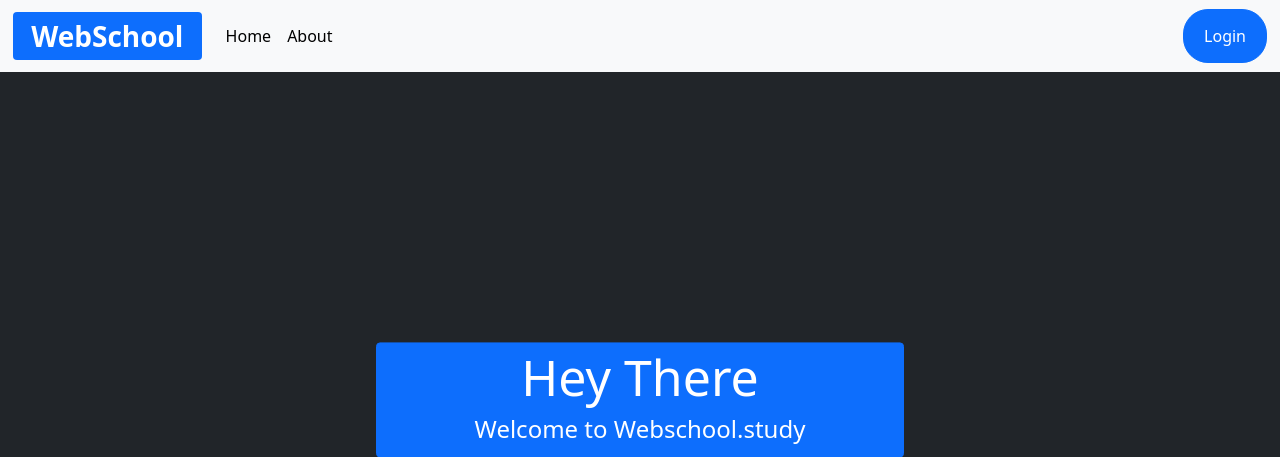
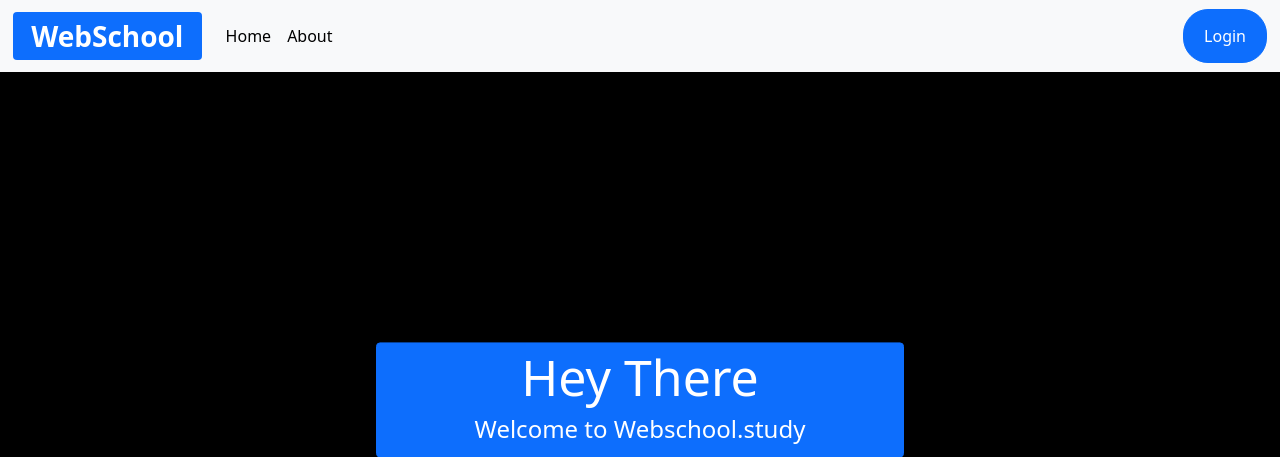
Before and after one commit to alvinbengeorge/Webschool, a Flask app: template templates/Intro_page.html in a window 1280 px wide. Shown: the top 457 px of the page. Run offline with Flask 2, Linux system fonts and the light colour scheme; the template is opened without the code that fills it, so the values that code supplies are empty.

Commit message:
Updated intro_page.html

```diff
--- a/templates/Intro_page.html
+++ b/templates/Intro_page.html
@@ -13,7 +13,7 @@
     </style>
 
   </head>
-  <body class="bg-dark" style=" background-size:100%; background-repeat:no-repeat;">
+  <body class="" style=" background-size:100%; background-repeat:no-repeat;background-color:black;">
     <nav class="border border-light navbar sticky-top navbar-expand-lg navbar-light bg-light" id="navbarscroll" style="color:white;">
     <div class="container-fluid">
       <a class="navbar-brand badge bg-primary text-wrap text-center fs-3" href="Intro_page.html" style="color:white;">WebSchool</a>
```
